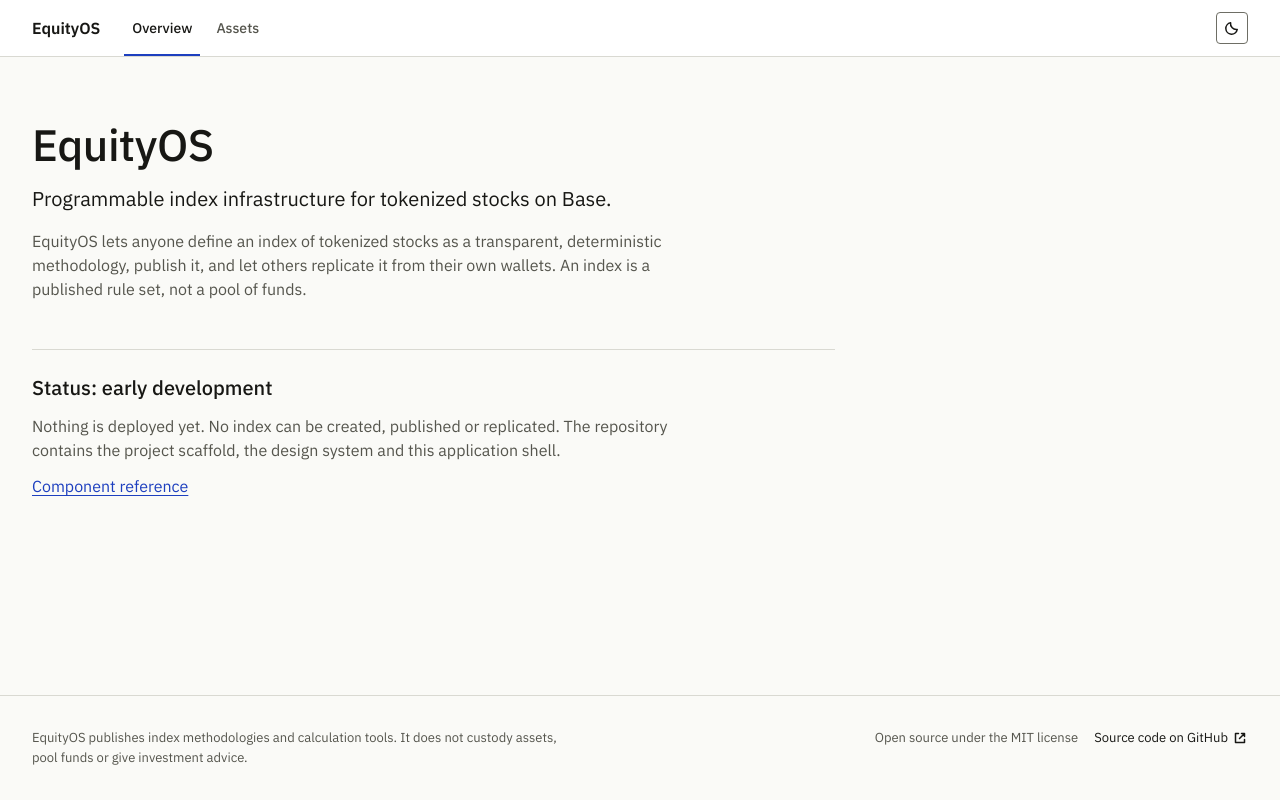
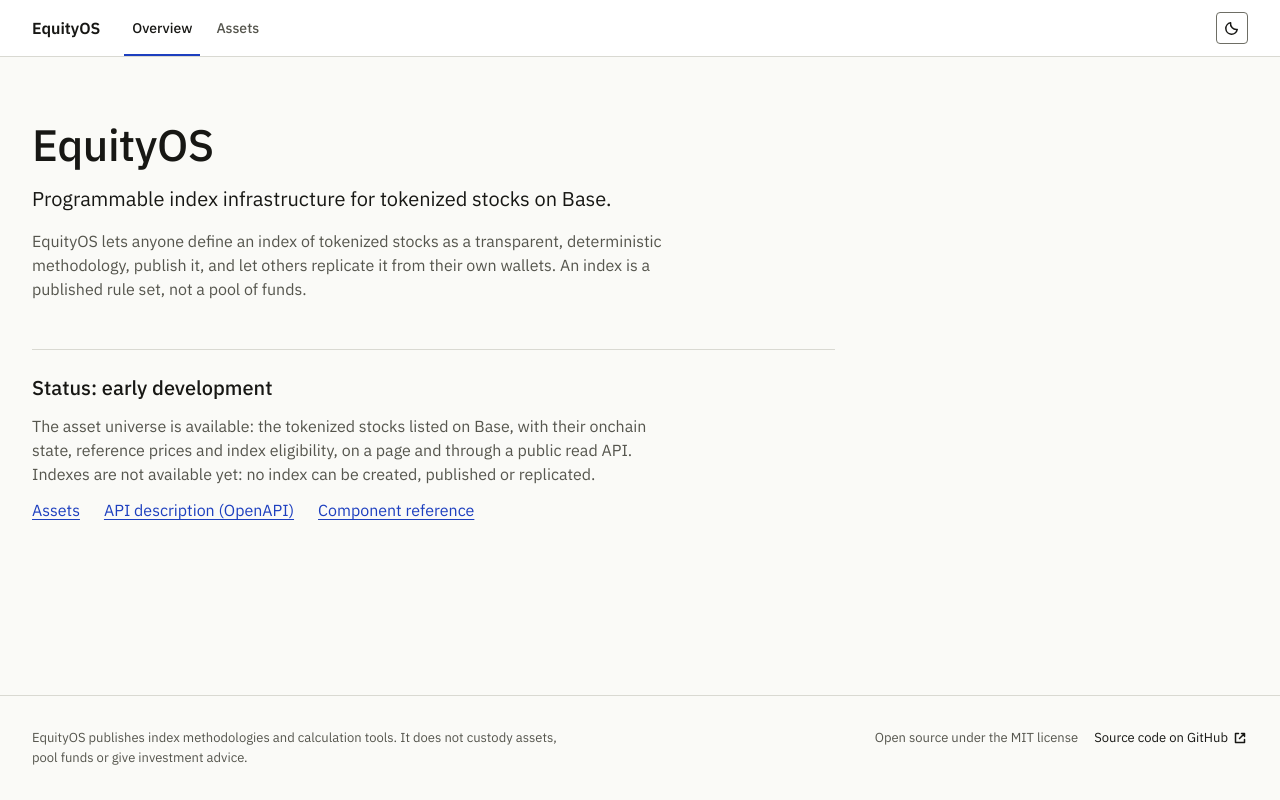
Before and after one commit to salazarsebas/equityos, a Next.js app in the folder apps/web/: page / in a window 1280 px wide. Built offline with nearby package versions, Linux system fonts and the light colour scheme; no server answers.

Commit message:
feat(web): update home page status for the asset universe

```diff
--- a/apps/web/src/app/page.tsx
+++ b/apps/web/src/app/page.tsx
@@ -18,12 +18,21 @@ export default function HomePage() {
               Status: early development
             </h2>
             <p className="mt-3 max-w-measure text-md text-secondary">
-              Nothing is deployed yet. No index can be created, published or replicated. The repository contains the
-              project scaffold, the design system and this application shell.
+              The asset universe is available: the tokenized stocks listed on Base, with their onchain state, reference
+              prices and index eligibility, on a page and through a public read API. Indexes are not available yet: no
+              index can be created, published or replicated.
             </p>
-            <p className="mt-3 text-md">
-              <Link href="/dev/components">Component reference</Link>
-            </p>
+            <ul className="mt-3 flex flex-wrap gap-x-6 gap-y-1 text-md">
+              <li>
+                <Link href="/assets">Assets</Link>
+              </li>
+              <li>
+                <Link href="/api/v1/openapi.json">API description (OpenAPI)</Link>
+              </li>
+              <li>
+                <Link href="/dev/components">Component reference</Link>
+              </li>
+            </ul>
           </section>
         </div>
       </Grid>
```
